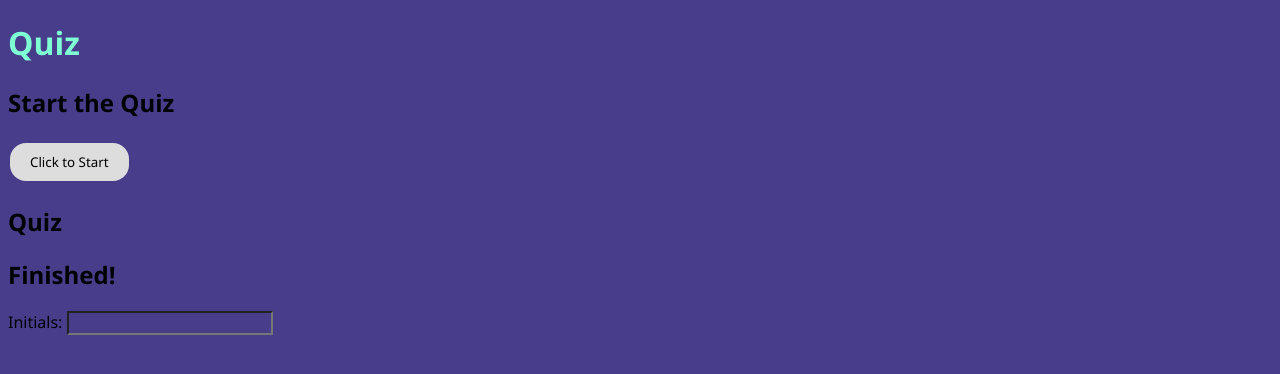
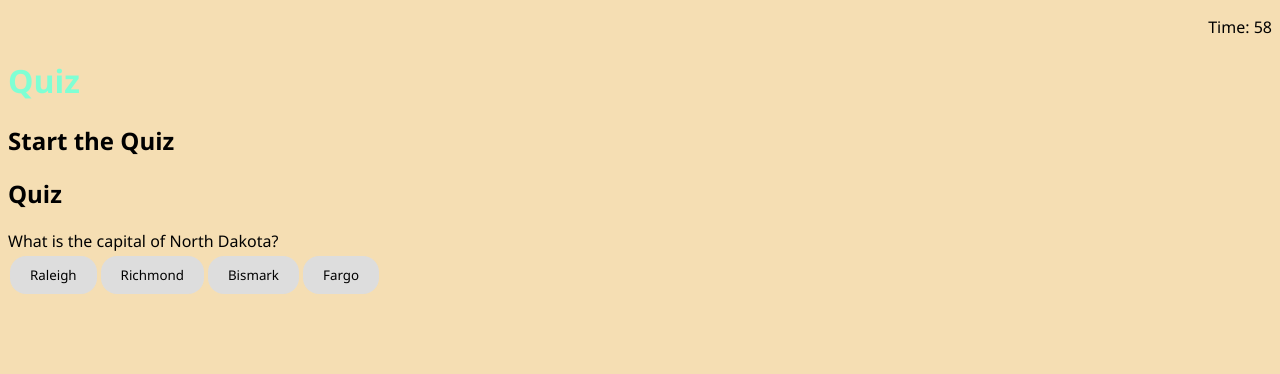
Before and after one commit to ekerseyc/code-quiz, a plain HTML site: page index.html in a window 1280 px wide. Both pictures are taken after a click on the button "Click to Start". Drawn offline with Linux system fonts and the light colour scheme.

Commit message:
3rd commit

```diff
--- a/index.html
+++ b/index.html
@@ -8,6 +8,10 @@
   <link rel="stylesheet" href="./style.css">
 </head>
 <body>
+    <div id="time">
+        <p>Time: <span id="timer">0</span></p>
+
+    </div>
   <h1>Quiz</h1>
   <div id="start">
     <h2>Start the Quiz</h2>
@@ -16,6 +20,14 @@
   <div id="quiz">
     <h2>Quiz</h2>
     <div id="question"></div>
+    <div id="answers">
+    <!-- answers for questions go here :) -->
+    </div>
+     <!-- tell user if they got the question correct or wrong -->
+    <div id="result">
+        <hr>
+        <span id="right-or-wrong"></span>
+    </div>
   </div>
   <div id="finish">
     <h2>Finished!</h2>
--- a/script.js
+++ b/script.js
@@ -1,50 +1,148 @@
 var beginEl = document.querySelector('#begin');
-var startBtn = document.querySelector('#begin');
+var beginBtn = document.querySelector('#begin');
 var quizEl = document.querySelector('#quiz');
 var finishEl = document.querySelector('#finish');
 var nameInput = document.querySelector('#name');
+var question = document.querySelector('#question');
+var answersDiv = document.querySelector('#answers');
+var questionIndex = 0;
+var rightOrWrong = document.querySelector('#right-or-wrong');
+var resultDiv = document.querySelector("#result");
 
-var question = {
-    possible: [
-        "Answer 1",
-        "Answer 2",
-        "Answer 3",
-        "Answer 4",
-    ],
-    correct: 2
-}
+// timer variables
+var secondsLeft = 60;
+var secondsTimer = document.querySelector('#timer');
 
+// quiz questions
+var quizQuestions = [
+    {
+        question: "What is the capital of North Dakota?",
+        choices: [
+            "Raleigh",
+            "Richmond",
+            "Bismark",
+            "Fargo",
+        ],
+        correct: 2
+    },
+    {
+        question: "What mountain range covers most of West Virginia?",
+        choices: [
+            "Rockies",
+            "Eastern Alps",
+            "Blue Ridge",
+            "Appalachian",
+        ],
+        correct: 3
+    },
+    {
+        question: "Which of the following states does NOT border Ohio?",
+        choices: [
+            "Indiana",
+            "Illinois",
+            "Kentucky",
+            "Pennsylvania",
+        ],
+        correct: 1
+    },
+    {
+        question: "hich Hawaiian island is Honolulu on?",
+        choices: [
+            "Oahu",
+            "Lanai",
+            "Hawaii",
+            "Maui",
+        ],
+        correct: 0
+    },
+    {
+        question: "Which body of water borders the state of Minnesota?",
+        choices: [
+            "Mississippi River",
+            "Lake Michigan",
+            "Lake Erie",
+            "Lake Superior",
+        ],
+        correct: 3
+    },
+]
+
+// start screen
 function startScreen() {
     beginEl.style.display = "block";
     quizEl.style.display = "none";
     finishEl.style.display = "none";
+    resultDiv.style.display = "none";
 }
+// rename gameScreen
 
 function gameScreen() {
     beginEl.style.display = "none";
     quizEl.style.display = "block";
     finishEl.style.display = "none";
+    resultDiv.style.display = "none";
+    secondsTimer.textContent = secondsLeft;
+    setTime();
 
-    for (var i = 0; i < question.possible.length; i++) {
-        var item = question.possible[i];
+    // question 1 load
+    question.textContent = quizQuestions[questionIndex].question;
+
+    for (var i = 0; i < quizQuestions[questionIndex].choices.length; i++) {
+        var item = quizQuestions[questionIndex].choices[i];
         var answerBtn = document.createElement('button');
-        answerBtn.textContent = i + 1 + "." + item;
-        quizEl.appendChild(answerBtn);
+        answerBtn.textContent = item;
+        answerBtn.addEventListener('click', function() {
+            checkAnswer(this.textContent);
+        });
+        answerBtn.id = "choice-" + i;
+        answersDiv.appendChild(answerBtn); //add button to screen
     }
+
+}
+
+function checkAnswer(choice) {
+    //check if they got the right answer
+    if (choice !== quizQuestions[questionIndex].correct) {
+        // tell them it's wrong
+        rightOrWrong.textContent = 'WRONG!';
+    }
+    else {
+        // correct answer!
+        rightOrWrong.textContent = 'CORRECT!';
+    }
+    resultDiv.style.display = "block";
+    // subtract 15 sec from timer
+    secondsTimer = secondsTimer - 15;
 }
 
 function endScreen() {
     beginEl.style.display = "none";
     quizEl.style.display = "none";
     finishEl.style.display = "block";
+    resultDiv.style.display = "none";
 }
 
 function init() {
     startScreen();
 }
 
+
+function setTime() {
+    // Sets interval in variable
+    var timerInterval = setInterval(function () {
+        secondsLeft--; // secondsLeft = secondsLeft -1;
+        secondsTimer.textContent = secondsLeft;
+
+        if (secondsLeft <= 0) {
+            // Stops execution of action at set interval
+            clearInterval(timerInterval);
+        }
+
+    }, 1000);
+}
+
 beginBtn.addEventListener('click', gameScreen);
-quizEl.addEventListener('click', endScreen);
+// quizEl.addEventListener('click', endScreen);
 
 init();
 
--- a/style.css
+++ b/style.css
@@ -1,6 +1,6 @@
 *{
     font-family:'Segoe UI', Tahoma, Geneva, Verdana, sans-serif;
-    background-color: darkslateblue;
+    background-color: wheat;
 }
 
 h1 {
@@ -20,3 +20,6 @@ button {
     cursor: pointer;
     border-radius: 16px;
 }
+#time {
+    text-align: right;
+}
```
